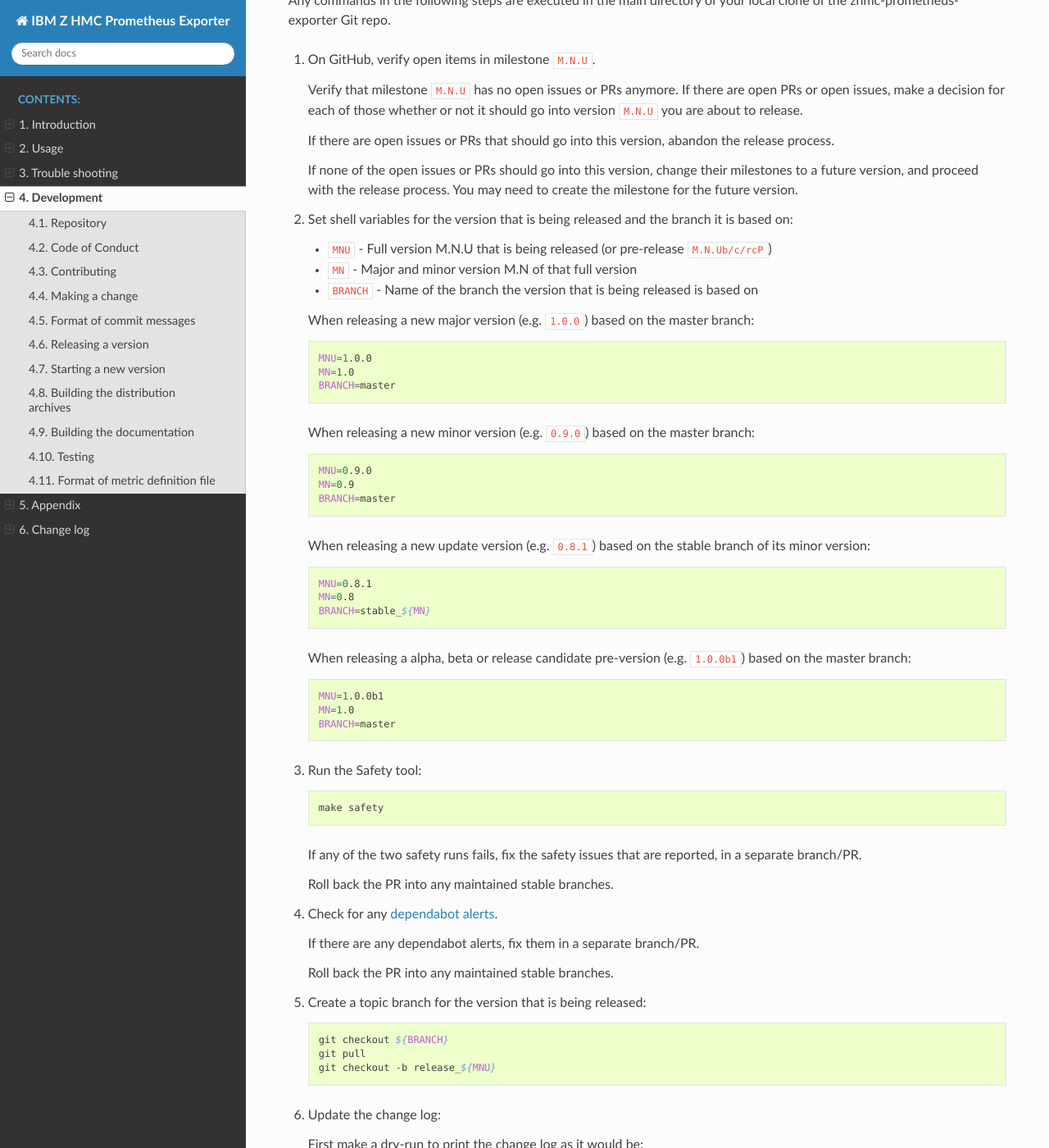
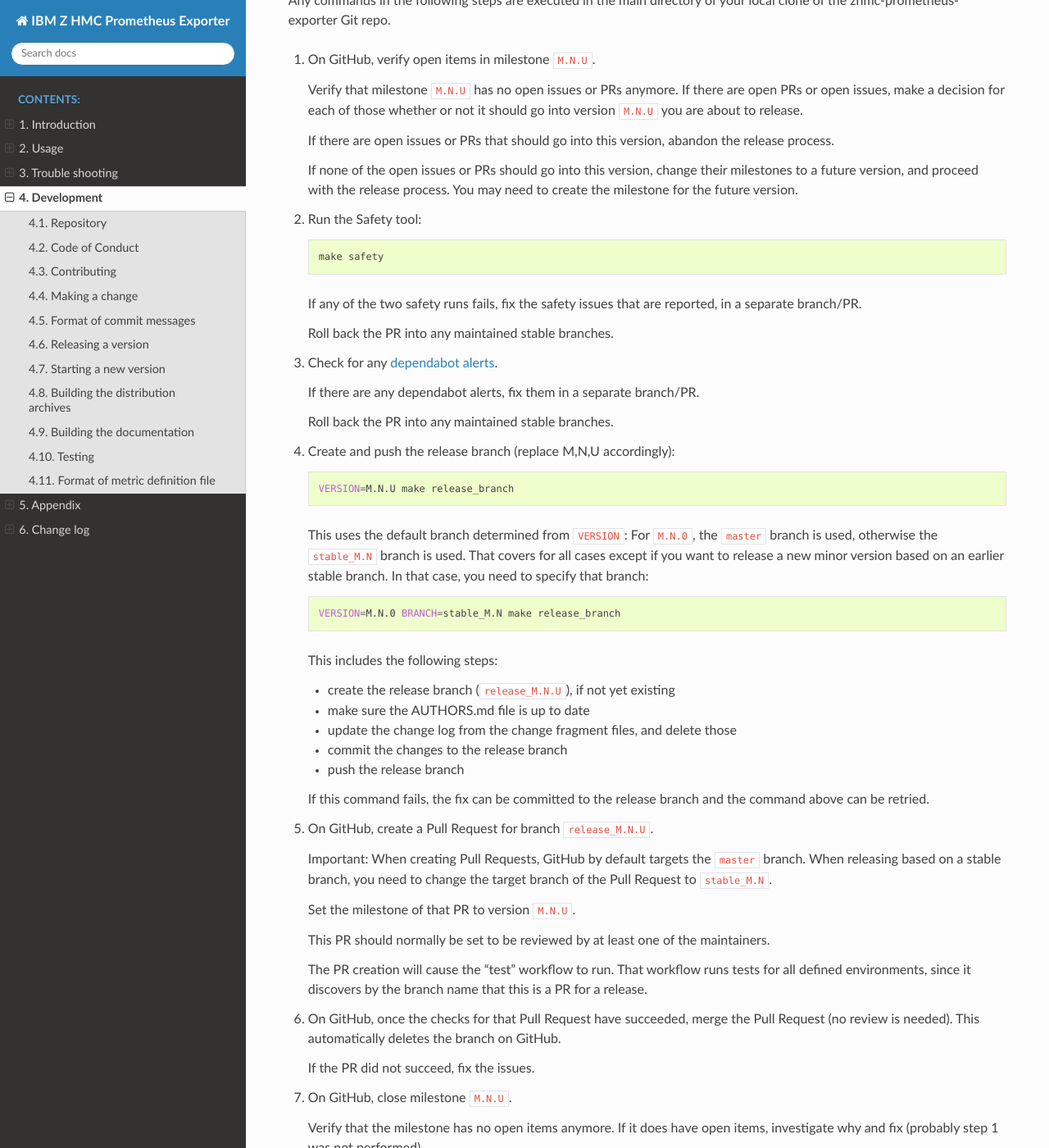
Before and after one commit to zhmcclient/zhmc-prometheus-exporter, a Sphinx documentation site: the page built from docs/development.rst, in a window 1280 px wide and 1400 px high, scrolled down 3894 px. Shown: the whole window at 82% size. Built offline with Sphinx 7.4.7 and the Read the Docs theme 2.0.0, drawn with Linux system fonts in a browser that asks for light colours; the version number could not be read and is left out; some of the changed text lies outside the part shown.

Commit message:
Simplified release and start of a new version
Signed-off-by: Andreas Maier <maiera@de.ibm.com>

```diff
--- /dev/null
+++ b/changes/617.cleanup.rst
@@ -0,0 +1,2 @@
+Dev: Dropped the 'make upload' target, because the release to PyPI has
+been migrated to using a publish workflow.
--- /dev/null
+++ b/changes/617.feature.1.rst
@@ -0,0 +1,3 @@
+Dev: Encapsulated the releasing of a version to PyPI into new 'release_branch'
+and 'release_publish' make targets. See the development documentation for
+details.
--- /dev/null
+++ b/changes/617.feature.2.rst
@@ -0,0 +1,2 @@
+Dev: Encapsulated the starting of a new version into new 'start_branch' and
+'start_tag' make targets. See the development documentation for details.
--- a/dev-requirements.txt
+++ b/dev-requirements.txt
@@ -96,12 +96,6 @@
 autodocsumm>=0.2.12
 Babel>=2.11.0
 
-# Twine (no imports, invoked via twine script):
-twine>=3.0.0
-# readme-renderer (used by twine, uses Pygments)
-# readme-renderer 25.0 or higher is needed to address issue on Windows with py39
-readme-renderer>=25.0
-
 # Package dependency management tools (not used by any make rules)
 pipdeptree>=2.2.0
 # pip-check-reqs 2.4.3 fixes a speed issue on Python 3.11 and requires pip>=21.2.4
--- a/docs/development.rst
+++ b/docs/development.rst
@@ -227,7 +227,8 @@
 It covers all variants of versions that can be released:
 
 * Releasing a new major version (Mnew.0.0) based on the master branch
-* Releasing a new minor version (M.Nnew.0) based on the master branch
+* Releasing a new minor version (M.Nnew.0) based on the master branch or based
+  on an earlier stable branch
 * Releasing a new update version (M.N.Unew) based on the stable branch of its
   minor version
 
@@ -251,51 +252,7 @@
     milestones to a future version, and proceed with the release process. You
     may need to create the milestone for the future version.
 
-2.  Set shell variables for the version that is being released and the branch
-    it is based on:
-
-    * ``MNU`` - Full version M.N.U that is being released (or pre-release ``M.N.Ub/c/rcP``)
-    * ``MN`` - Major and minor version M.N of that full version
-    * ``BRANCH`` - Name of the branch the version that is being released is
-      based on
-
-    When releasing a new major version (e.g. ``1.0.0``) based on the master
-    branch:
-
-    .. code-block:: sh
-
-        MNU=1.0.0
-        MN=1.0
-        BRANCH=master
-
-    When releasing a new minor version (e.g. ``0.9.0``) based on the master
-    branch:
-
-    .. code-block:: sh
-
-        MNU=0.9.0
-        MN=0.9
-        BRANCH=master
-
-    When releasing a new update version (e.g. ``0.8.1``) based on the stable
-    branch of its minor version:
-
-    .. code-block:: sh
-
-        MNU=0.8.1
-        MN=0.8
-        BRANCH=stable_${MN}
-
-    When releasing a alpha, beta or release candidate pre-version (e.g. ``1.0.0b1``) based on the master
-    branch:
-
-    .. code-block:: sh
-
-        MNU=1.0.0b1
-        MN=1.0
-        BRANCH=master
-
-3.  Run the Safety tool:
+2.  Run the Safety tool:
 
     .. code-block:: sh
 
@@ -306,53 +263,41 @@
 
     Roll back the PR into any maintained stable branches.
 
-4.  Check for any
+3.  Check for any
     `dependabot alerts <https://github.com/zhmcclient/zhmc-prometheus-exporter/security/dependabot>`_.
 
     If there are any dependabot alerts, fix them in a separate branch/PR.
 
     Roll back the PR into any maintained stable branches.
 
-5.  Create a topic branch for the version that is being released:
+4.  Create and push the release branch (replace M,N,U accordingly):
 
     .. code-block:: sh
 
-        git checkout ${BRANCH}
-        git pull
-        git checkout -b release_${MNU}
+        VERSION=M.N.U make release_branch
 
-6.  Update the change log:
-
-    First make a dry-run to print the change log as it would be:
+    This uses the default branch determined from ``VERSION``: For ``M.N.0``,
+    the ``master`` branch is used, otherwise the ``stable_M.N`` branch is used.
+    That covers for all cases except if you want to release a new minor version
+    based on an earlier stable branch. In that case, you need to specify that
+    branch:
 
     .. code-block:: sh
 
-        towncrier build --draft
+        VERSION=M.N.0 BRANCH=stable_M.N make release_branch
 
-    If you are satisfied with the change log, update the change log:
+    This includes the following steps:
 
-    .. code-block:: sh
+    * create the release branch (``release_M.N.U``), if not yet existing
+    * make sure the AUTHORS.md file is up to date
+    * update the change log from the change fragment files, and delete those
+    * commit the changes to the release branch
+    * push the release branch
 
-        towncrier build --yes
+    If this command fails, the fix can be committed to the release branch
+    and the command above can be retried.
 
-    This will update the change log file ``docs/changes.rst`` with the
-    information from the change fragment files in the ``changes`` directory, and
-    will delete these change fragment files.
-
-7.  Update the authors:
-
-    .. code-block:: sh
-
-        make authors
-
-8.  Commit your changes and push the topic branch to the remote repo:
-
-    .. code-block:: sh
-
-        git commit -asm "Release ${MNU}"
-        git push --set-upstream origin release_${MNU}
-
-9.  On GitHub, create a Pull Request for branch ``release_M.N.U``.
+5.  On GitHub, create a Pull Request for branch ``release_M.N.U``.
 
     Important: When creating Pull Requests, GitHub by default targets the
     ``master`` branch. When releasing based on a stable branch, you need to
@@ -367,34 +312,40 @@
     tests for all defined environments, since it discovers by the branch name
     that this is a PR for a release.
 
-10. On GitHub, once the checks for that Pull Request have succeeded, merge the
+6.  On GitHub, once the checks for that Pull Request have succeeded, merge the
     Pull Request (no review is needed). This automatically deletes the branch
     on GitHub.
 
     If the PR did not succeed, fix the issues.
 
-11. On GitHub, close milestone ``M.N.U``.
+7.  On GitHub, close milestone ``M.N.U``.
 
     Verify that the milestone has no open items anymore. If it does have open
     items, investigate why and fix (probably step 1 was not performed).
 
-12. Publish the package
+8.  Publish the package (replace M,N,U accordingly):
 
     .. code-block:: sh
 
-        git checkout ${BRANCH}
-        git pull
-        git branch -D release_${MNU}
-        git branch -D -r origin/release_${MNU}
-        git tag -f ${MNU}
-        git push -f --tags
+        VERSION=M.N.U make release_publish
 
-    Pushing the new tag will cause the "publish" workflow to run. That workflow
+    or (see step 4):
+
+    .. code-block:: sh
+
+        VERSION=M.N.0 BRANCH=stable_M.N make release_publish
+
+    This includes the following steps:
+
+    * create and push the release tag
+    * clean up the release branch
+
+    Pushing the release tag will cause the "publish" workflow to run. That workflow
     builds the package, publishes it on PyPI, creates a release for it on
-    Github, and finally creates a new stable branch on Github if the master
+    GitHub, and finally creates a new stable branch on GitHub if the master
     branch was released.
 
-13. Verify the publishing
+9.  Verify the publishing
 
     Wait for the "publish" workflow for the new release to have completed:
     https://github.com/zhmcclient/zhmc-prometheus-exporter/actions/workflows/publish.yml
@@ -438,63 +389,34 @@
 Any commands in the following steps are executed in the main directory of your
 local clone of the zhmc-prometheus-exporter Git repo.
 
-1.  Set shell variables for the version that is being started and the branch it
-    is based on:
+1.  Create and push the start branch (replace M,N,U accordingly):
 
-    * ``MNU`` - Full version M.N.U that is being started
-    * ``MN`` - Major and minor version M.N of that full version
-    * ``BRANCH`` -  Name of the branch the version that is being started is
-      based on
+    .. code-block:: sh
 
-    When starting a new major version (e.g. ``1.0.0``) based on the master
+        VERSION=M.N.U make start_branch
+
+    This uses the default branch determined from ``VERSION``: For ``M.N.0``,
+    the ``master`` branch is used, otherwise the ``stable_M.N`` branch is used.
+    That covers for all cases except if you want to start a new minor version
+    based on an earlier stable branch. In that case, you need to specify that
     branch:
 
     .. code-block:: sh
 
-        MNU=1.0.0
-        MN=1.0
-        BRANCH=master
+        VERSION=M.N.0 BRANCH=stable_M.N make start_branch
 
-    When starting a new minor version (e.g. ``0.9.0``) based on the master
-    branch:
+    This includes the following steps:
 
-    .. code-block:: sh
+    * create the start branch (``start_M.N.U``), if not yet existing
+    * create a dummy change
+    * commit and push the start branch (``start_M.N.U``)
 
-        MNU=0.9.0
-        MN=0.9
-        BRANCH=master
-
-    When starting a new minor version (e.g. ``0.8.1``) based on the stable
-    branch of its minor version:
-
-    .. code-block:: sh
-
-        MNU=0.8.1
-        MN=0.8
-        BRANCH=stable_${MN}
-
-2.  Create a topic branch for the version that is being started:
-
-    .. code-block:: sh
-
-        git fetch origin
-        git checkout ${BRANCH}
-        git pull
-        git checkout -b start_${MNU}
-
-3.  Commit your changes and push them to the remote repo:
-
-    .. code-block:: sh
-
-        git commit -asm "Start ${MNU}"
-        git push --set-upstream origin start_${MNU}
-
-4.  On GitHub, create a milestone for the new version ``M.N.U``.
+2.  On GitHub, create a milestone for the new version ``M.N.U``.
 
     You can create a milestone in GitHub via Issues -> Milestones -> New
     Milestone.
 
-5.  On GitHub, create a Pull Request for branch ``start_M.N.U``.
+3.  On GitHub, create a Pull Request for branch ``start_M.N.U``.
 
     Important: When creating Pull Requests, GitHub by default targets the
     ``master`` branch. When starting a version based on a stable branch, you
@@ -512,25 +434,27 @@
     should not be any such issues or pull requests anymore. So this step here
     is just an additional safeguard.
 
-7.  On GitHub, once the checks for the Pull Request for branch ``start_M.N.U``
+5.  On GitHub, once the checks for the Pull Request for branch ``start_M.N.U``
     have succeeded, merge the Pull Request (no review is needed). This
     automatically deletes the branch on GitHub.
 
-8.  Add release start tag and clean up the local repo:
-
-    Note: An initial tag is necessary because the automatic version calculation
-    done by setuptools-scm uses the most recent tag in the commit history and
-    increases the least significant part of the version by one, without
-    providing any controls to change that behavior.
+6.  Update and clean up the local repo (replace M,N,U accordingly):
 
     .. code-block:: sh
 
-        git checkout ${BRANCH}
-        git pull
-        git branch -D start_${MNU}
-        git branch -D -r origin/start_${MNU}
-        git tag -f ${MNU}a0
-        git push -f --tags
+        VERSION=M.N.U make start_tag
+
+    or (see step 1):
+
+    .. code-block:: sh
+
+        VERSION=M.N.0 BRANCH=stable_M.N make start_tag
+
+    This includes the following steps:
+
+    * checkout and pull the branch that was started (``master`` or ``stable_M.N``)
+    * delete the start branch (``start_M.N.U``) locally and remotely
+    * create and push the start tag (``M.N.Ua0``)
 
 Building the distribution archives
 ----------------------------------
--- a/minimum-constraints-develop.txt
+++ b/minimum-constraints-develop.txt
@@ -87,11 +87,6 @@
 autodocsumm==0.2.12
 Babel==2.11.0
 
-# Twine (no imports, invoked via twine script):
-# readme-renderer (used by twine, uses Pygments)
-twine==3.0.0
-readme-renderer==25.0
-
 # Package dependency management tools (not used by any make rules)
 pipdeptree==2.2.0
 pip-check-reqs==2.4.3; python_version == '3.8'
```
Also changed, not shown: other parts of docs/development.rst (+1 -1 lines), 1 other file.
